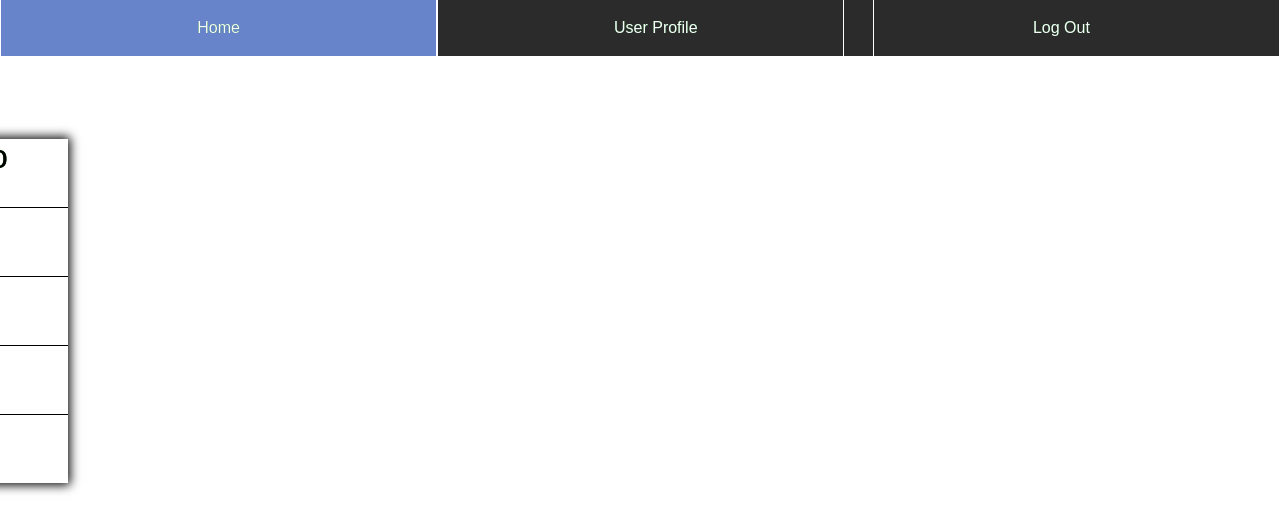
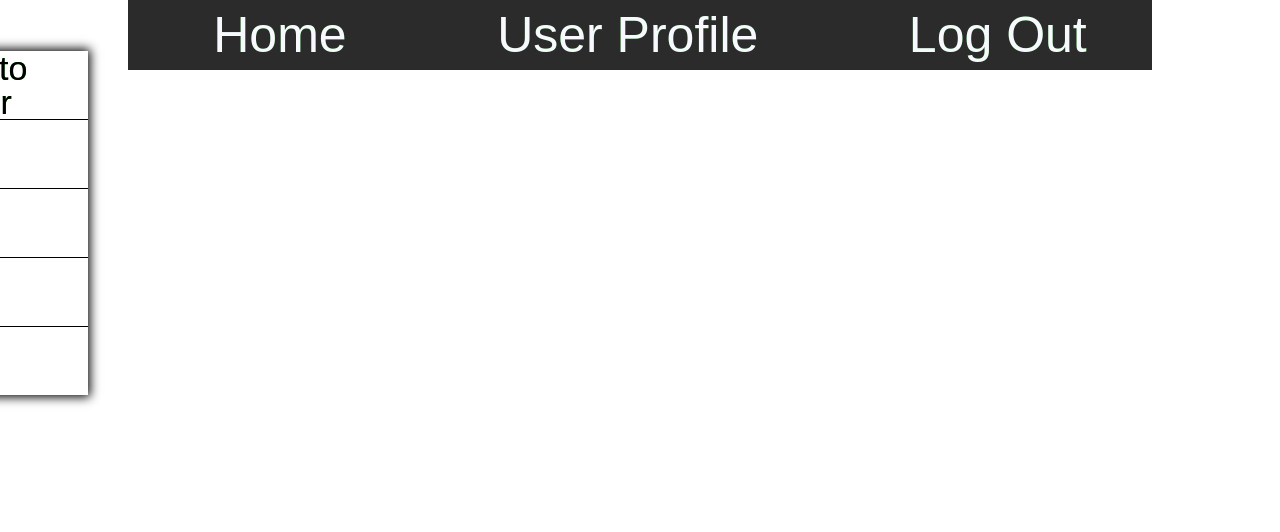
Before and after one commit to MiraculousNightingale/Stargazer, a PHP site: page / in a window 1280 px wide. Shown: the top 532 px of the page. Run offline with PHP 8.4, Linux system fonts and the light colour scheme; the visitor is signed in with stand-in values (Sample User, id 1).

Commit message:
myCss
menu css

```diff
--- a/index.php
+++ b/index.php
@@ -20,7 +20,7 @@
 </head>
 <body>
 <header>
-    <ul class="header-menu clearfix">
+    <ul class="header-menu">
         <li><a href="index.php">Home</a></li>
         <?php echo $profile_button; ?>
         <?php echo $state_button; ?>
--- a/source/general.php
+++ b/source/general.php
@@ -15,7 +15,7 @@
 
 function getLink($id,$href,$text){
     if($id=='login-btn'){
-        return "<li id='$id' style='right:0; position: absolute;'><a href='$href'>$text</a></li>";
+        return "<li id='$id'><a href='$href'>$text</a></li>";
 
     }
     return "<li id='$id'><a href='$href'>$text</a></li>";
--- a/stylesheets/index.css
+++ b/stylesheets/index.css
@@ -1,11 +1,25 @@
+html{
+    position: relative;
+    width: 80vw;
+    margin: auto;
+/*    background: black;*/
+}
+
 body {
+    width: 100%;
+    position: relative;
     font-family: Arial, sans-serif;
     text-shadow: 0 0 0 green;
 }
 
+header {
+    width: 80vw;
+    position: fixed;
+    top: 0;
+}
 .left-menu {
+    margin: auto;
     display: block;
-    margin: auto;
     text-align: center;
     font-size: 34px;
     background: white;
@@ -19,14 +33,14 @@
     z-index: 1;
     display: flex;
     flex-direction: column;
-    margin: 7.5vh -22vw;
+    margin-left:-390px;
     width: 400px;
-    height: 400px;
     transition: .3s;
+
 }
 
 .menu-summoner:hover {
-    margin: 7.5vh -2vw;
+    margin-left: 0px;
     transition: .3s;
 }
 
@@ -81,37 +95,32 @@
     flex-direction: column;
 }
 
-header {
-    width: 100vw;
-    position: fixed;
-    top: 0;
-}
+
 
 .header-menu {
     display: flex;
-    width: 100vw;
+    width: 100%;
+/*    border-collapse: collapse;*/
     background: #2b2b2b;
-    border-collapse: collapse;
+    flex-direction: row;
+    justify-content: space-around;
 }
 
-.header-menu li {
-    display: inline-block;
-    width: 34vw;
-    padding: 20px 0;
-    text-align: center;
-    font-weight: 100;
-    /*Delete later*/
-    color: ghostwhite;
-    /*background: #2b2b2b;*/
-    border-right: 1px solid white;
-    border-left: 1px solid white;
-    transition: 1s;
+.header-menu li{
+    flex-grow: 1;
+font-size: 50px;
+text-align: center;
+
 }
 
 .header-menu li a {
-    font-weight: 100;
+padding: 10px;
+    display: block;
+    width:100%;
+/*    font-weight: 100;*/
     text-decoration: none;
     color: ghostwhite;
+
 }
 
 .header-menu li:hover {
@@ -133,10 +142,6 @@
     width: 100vw;
     background: rgba(0, 0, 0, 0);
     transition: .4s;
-}
-
-#login-btn {
-    float: right;
 }
 
 .news-block{
@@ -180,3 +185,23 @@
     border-bottom: 1px black solid;
     text-align: center;
 }
+
+/*MEDIA LOL*/
+
+@media screen and (max-width:1000px){
+    html{
+        width:100vw;
+    }
+
+    header {
+    width: 100%;
+}
+
+}
+
+@media screen and (max-width:550px){
+    .header-menu {
+        flex-direction: column;
+    }
+
+}
```
